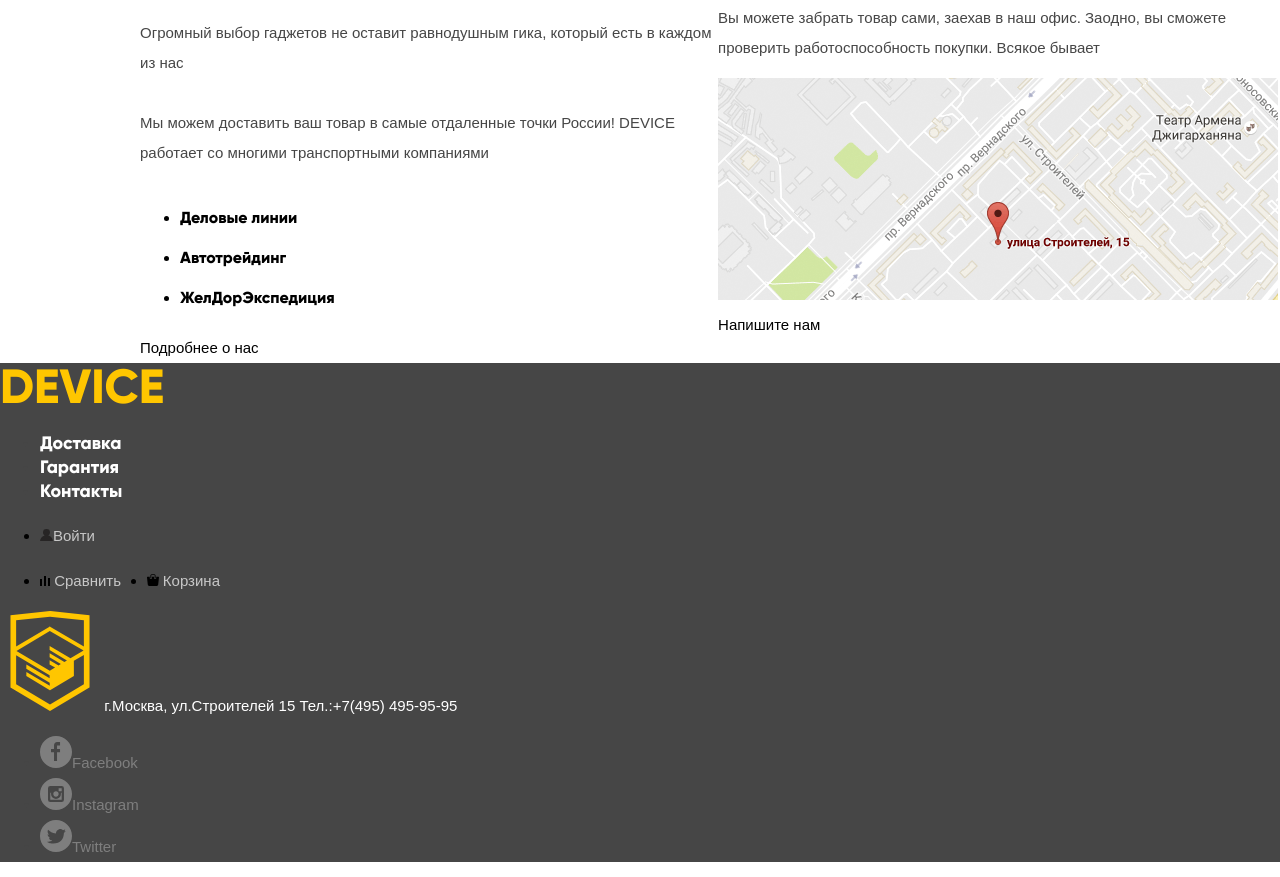
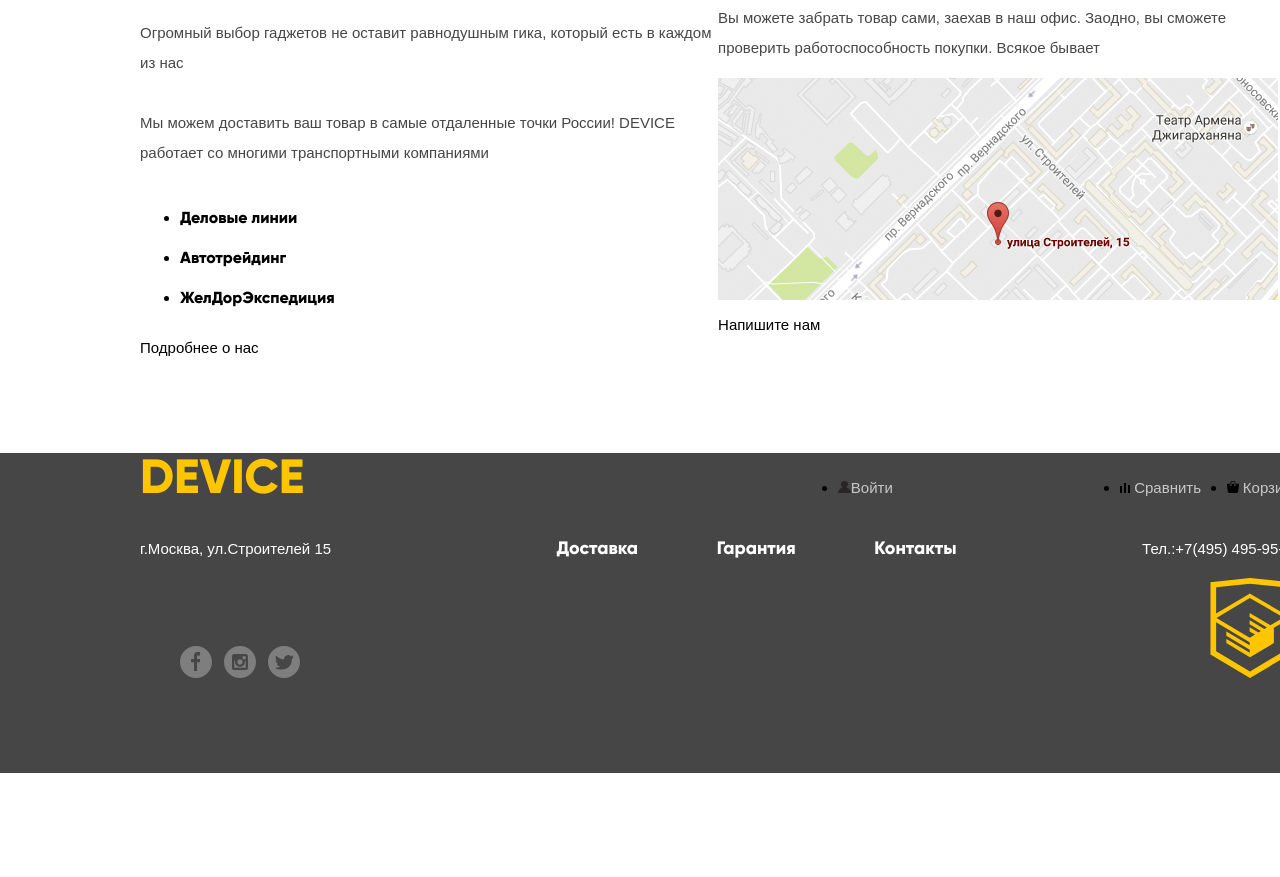
Before and after one commit to 431shapovalaa/213226-device, a plain HTML site: page index.html in a window 1280 px wide. Shown: the part 2230-3107 px from the top of the page. After the commit the page ends 3003 px from the top, so only its background shows below. Drawn offline with nearby package versions, Linux system fonts and the light colour scheme; a web font is replaced by a local one.

Commit message:
Доделал общий вид index
Точные пропорции не соблюдал

```diff
--- a/css/style.css
+++ b/css/style.css
@@ -283,7 +283,11 @@ placeholder:hover {
 .goods-navigation img {
   color: rgba(255, 198, 0, 1)
 }
-
+.main-footer-logo {
+  order:-4;
+  width: 200px;
+  flex:8;
+}
 .main-footer-logo a {
   font-family: "gilroy", Arial, sans-serif;
   font-weight: 900;
@@ -706,3 +710,46 @@ flex:5;
 .contacts-down-form {
   display: none;
 }
+.main-footer{
+padding: 0px;
+margin: 0px;
+margin-top: 90px;
+  width: 100%;
+  height: 320px;
+}
+
+.main-footer-line1 {
+  display: flex;
+  width: 1160px;
+  margin-left: 140px;
+align-items: baseline;
+  flex-wrap: nowrap;
+}
+.main-footer-line2 {
+  display: flex;
+  width: 1160px;
+  margin-left: 140px;
+  flex-wrap: nowrap;
+  align-items: baseline;
+  justify-content: space-between;
+}
+.footer-navigation-list {
+  display: flex;
+  width: 440px;
+  justify-content: space-between;
+}
+.main-footer-line3 {
+  display: flex;
+  width: 1160px;
+  margin-left: 140px;
+  flex-wrap: nowrap;
+  justify-content: space-between;
+  align-items: baseline;
+}
+.footer-social-networks {
+  display: flex;
+  width: 160px;
+  order: -1;
+  justify-content: space-between;
+  align-items: center;
+}
--- a/index.html
+++ b/index.html
@@ -234,16 +234,11 @@
       </section>
     </div>
   </main>
-  <footer class="main-footer">
+  <footer class="main-footer container">
+    <div class="main-footer-line1">
       <div class="main-footer-logo">
         <a class="yellow" href="#">DEVICE</a>
       </div>
-    <div class="main-footer-navigation">
-      <ul class="footer-navigation-list">
-        <li><a href="delivery.html">Доставка</a></li>
-        <li><a href="guarantee.html">Гарантия</a></li>
-        <li><a href="contacts.html">Контакты</a></li>
-      </ul>
       <ul class="user-navigation">
         <li><a href="Enter"><img src="img/icons/user.svg" alt="user">Войти</a></li>
       </ul>
@@ -252,18 +247,27 @@
         <li><a href="basket.html"><img src="img/icons/cart.svg" alt="cart"> Корзина</a></li>
       </ul>
     </div>
-    <a class="html-academy-logo yellow">
-              <img src="img/icons/logo-html.svg" width="100" height="100" alt="Логотип HTML-academy">
-            </a>
+    <div class="main-footer-line2">
       <a class="footer-contact-address" href="#">
               г.Москва, ул.Строителей 15 </a>
+      <div class="main-footer-navigation">
+        <ul class="footer-navigation-list">
+          <li><a href="delivery.html">Доставка</a></li>
+          <li><a href="guarantee.html">Гарантия</a></li>
+          <li><a href="contacts.html">Контакты</a></li>
+        </ul>
+      </div>
       <a class="footer-phone" href="#">
-                Тел.:+7(495) 495-95-95
-            </a>
+                Тел.:+7(495) 495-95-95</a>
+    </div>
+    <div class="main-footer-line3"
+    <a class="html-academy-logo yellow">
+        <img src="img/icons/logo-html.svg" width="100" height="100" alt="Логотип HTML-academy"> </a>
     <ul class="footer-social-networks">
-      <li><a href="facebook.html"><img src="img/icons/fb.svg" alt="fb">Facebook</a></li>
-      <li><a href="Instagram.html"><img src="img/icons/instagram.svg" alt="instagram">Instagram</a></li>
-      <li><a href="Twitter.html"><img src="img/icons/twitter.svg" alt="twitter">Twitter</a></li>
+      <li><a href="facebook.html"><img src="img/icons/fb.svg" alt="facebook"></a></li>
+      <li><a href="Instagram.html"><img src="img/icons/instagram.svg" alt="instagram"></a></li>
+      <li><a href="Twitter.html"><img src="img/icons/twitter.svg" alt="twitter"></a></li>
     </ul>
+  </div>
   </footer>
 </body>
```
Lines whose indentation alone changed are shown as unchanged.
